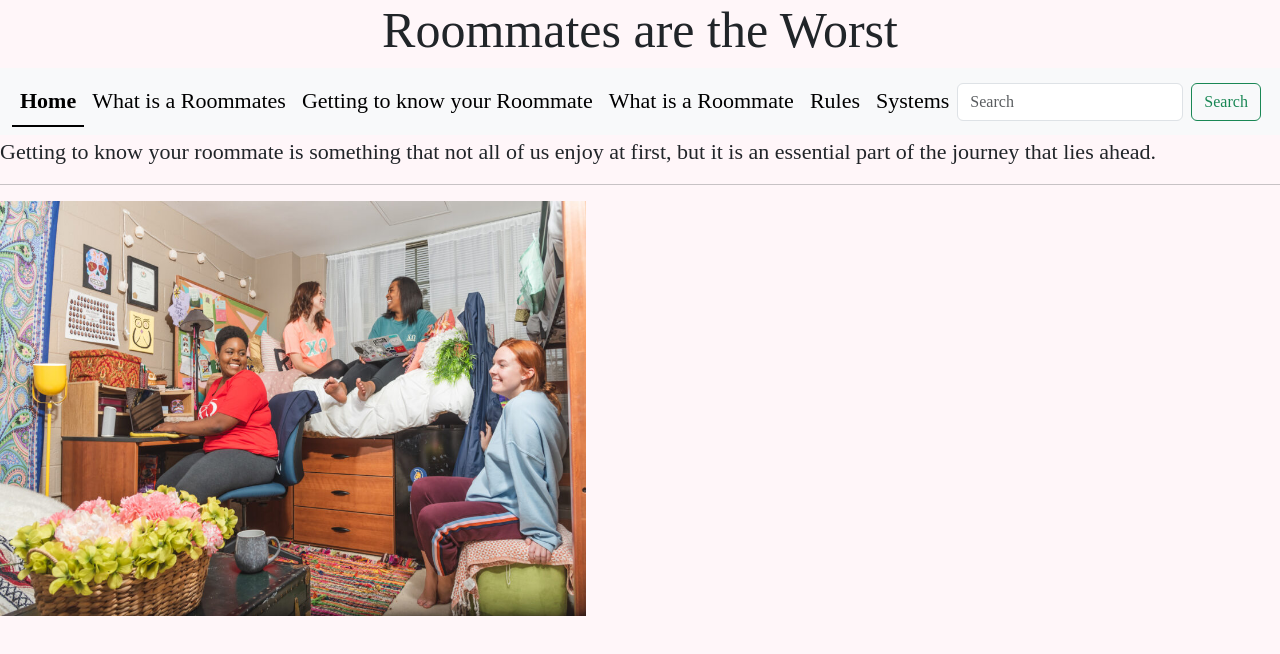
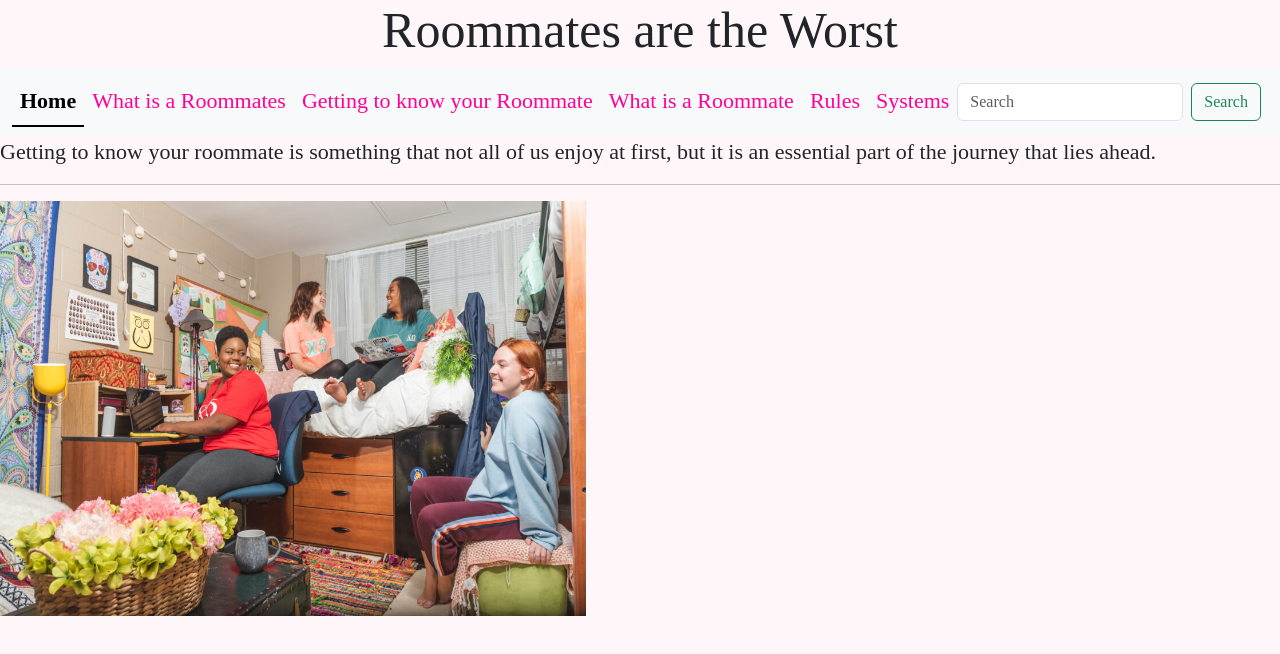
Before and after one commit to LeylaBird/assignments, a plain HTML site: page hyperlink/index.html in a window 1280 px wide. Drawn offline with nearby package versions, Linux system fonts and the light colour scheme; a web font is replaced by a local one.

Commit message:
color test

```diff
--- a/hyperlink/index.html
+++ b/hyperlink/index.html
@@ -6,15 +6,15 @@
 <!--background-color: yellow; makes link highlighted             padding:0 6px 12px 30px; makes lining-->
   <style>
     a:link {
-      color:#000000;
+      color:#ff0099;
       text-decoration: none;
     }
     a:hover {
-      color:#e7008a;
+      color:#5900ff;
       text-decoration: none;
     }
     a:visited {
-      color:#570034;
+      color:#11ff00;
       text-decoration: none;
     }
 
```
